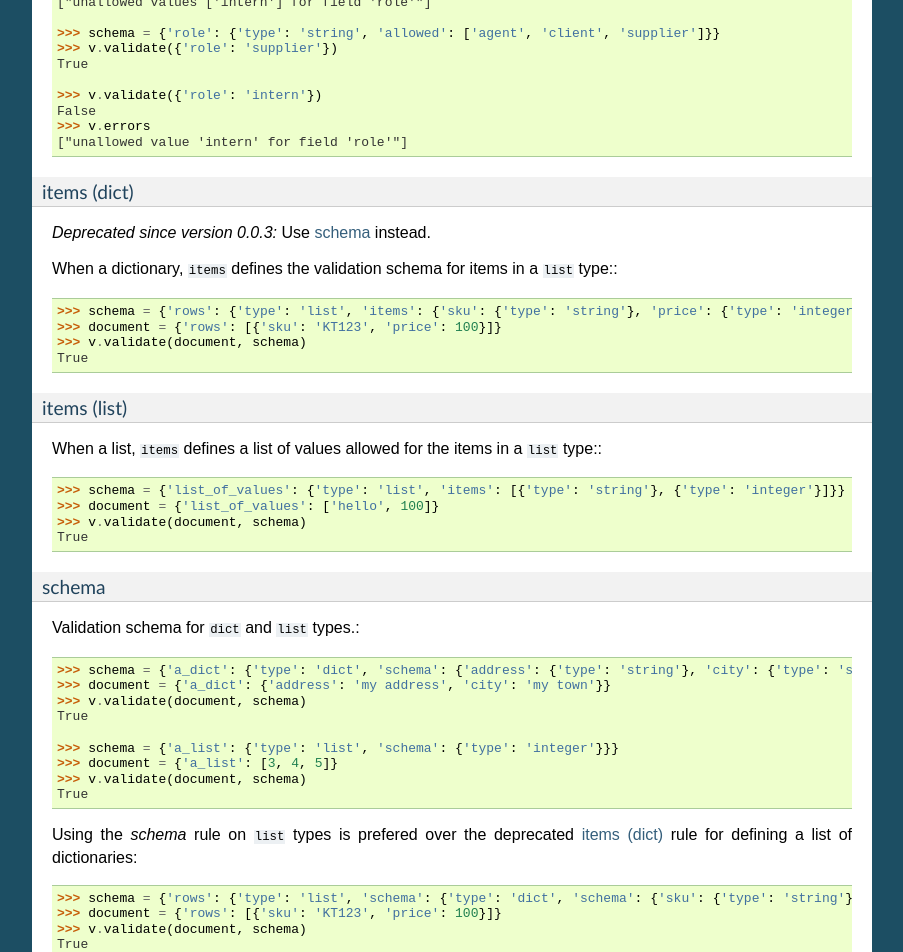
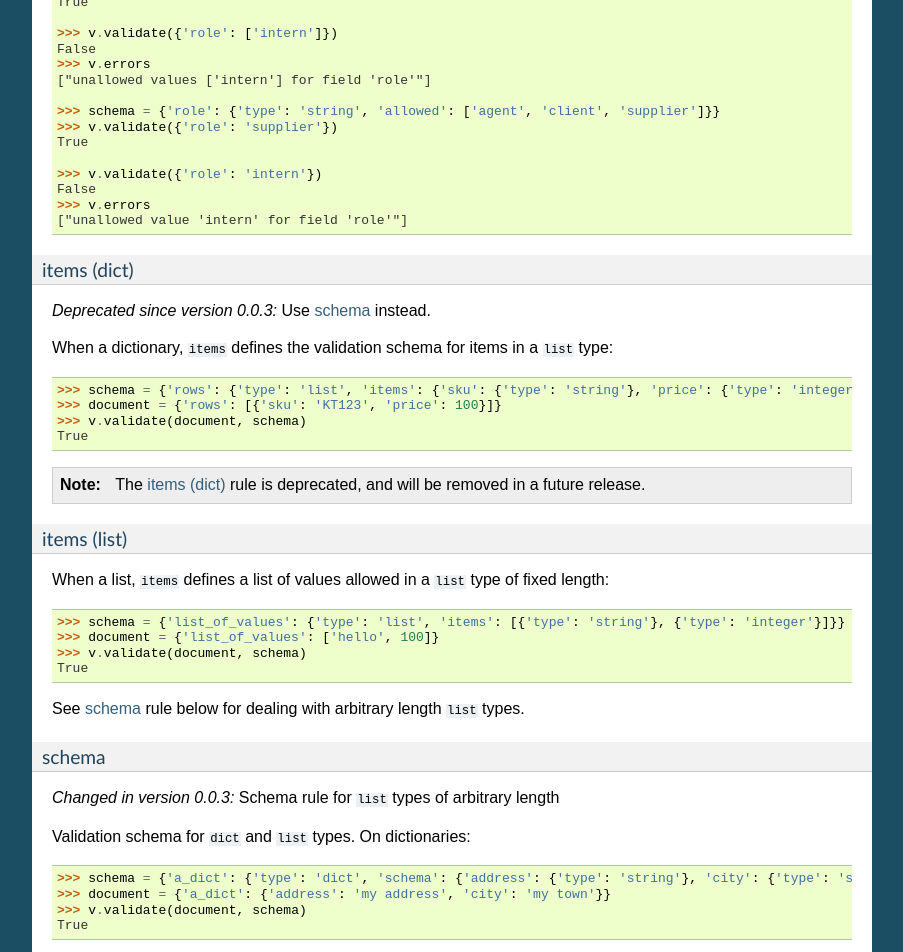
Before and after one commit to pyeve/cerberus, a Sphinx documentation site: the page built from docs/index.rst, in a window 1280 px wide and 1400 px high, scrolled down 3435 px. Shown: the top 952 px of the window, without its empty margins (198-1101 px from the left). Built offline with Sphinx 7.4.7, drawn with Linux system fonts in a browser that asks for light colours; some of the changed text lies outside the part shown.

Commit message:
Documentation update to better address the new 'Schema on lists' rule Moved the Ambrose Bierce citation up to the opening chapter. Fixed a few typos.

```diff
--- a/docs/index.rst
+++ b/docs/index.rst
@@ -7,6 +7,10 @@ Cerberus provides type checking and other base functionality out of the box and
 is designed to be easily extensible, allowing for easy custom validation. It
 has no dependancies and is thoroughly tested under Python 2.6 and 2.7. Support
 for Python 3.x is planned.
+
+    *CERBERUS, n. The watch-dog of Hades, whose duty it was to guard the
+    entrance; everybody, sooner or later, had to go there, and nobody wanted to
+    carry off the entrance. -Ambrose Bierce, The Devil's Dictionary*
 
 Usage
 ------
@@ -211,41 +215,52 @@ items (dict)
    Use :ref:`schema` instead.
 
 When a dictionary, ``items`` defines the validation schema for items in
-a ``list`` type:::
+a ``list`` type: ::
 
     >>> schema = {'rows': {'type': 'list', 'items': {'sku': {'type': 'string'}, 'price': {'type': 'integer'}}}}
     >>> document = {'rows': [{'sku': 'KT123', 'price': 100}]}
     >>> v.validate(document, schema)
     True
 
+.. note::
+
+    The :ref:`items_dict` rule is deprecated, and will be removed in a future release.
+
 items (list)
 ''''''''''''
-When a list, ``items`` defines a list of values allowed for the items in
-a ``list`` type:::
+When a list, ``items`` defines a list of values allowed in a ``list`` type of
+fixed length: ::
 
     >>> schema = {'list_of_values': {'type': 'list', 'items': [{'type': 'string'}, {'type': 'integer'}]}}
     >>> document = {'list_of_values': ['hello', 100]}
     >>> v.validate(document, schema)
     True
 
+See :ref:`schema` rule below for dealing with arbitrary length ``list`` types.
+
 .. _schema:
 
 schema
 ''''''
-Validation schema for ``dict`` and ``list`` types.::
+.. versionchanged:: 0.0.3
+   Schema rule for ``list`` types of arbitrary length
+
+Validation schema for ``dict`` and ``list`` types. On dictionaries: ::
 
     >>> schema = {'a_dict': {'type': 'dict', 'schema': {'address': {'type': 'string'}, 'city': {'type': 'string', 'required': True}}}}
     >>> document = {'a_dict': {'address': 'my address', 'city': 'my town'}}
     >>> v.validate(document, schema)
     True
 
+You can also use this rule to validate arbitrary length ``list`` items. ::
+
     >>> schema = {'a_list': {'type': 'list', 'schema': {'type': 'integer'}}}
     >>> document = {'a_list': [3, 4, 5]}
     >>> v.validate(document, schema)
     True
 
-Using the `schema` rule on ``list`` types is prefered over the deprecated
-:ref:`items_dict` rule for defining a list of dictionaries::
+The `schema` rule on ``list`` types is also the prefered method for defining
+and validating a list of dictionaries. ::
 
     >>> schema = {'rows': {'type': 'list', 'schema': {'type': 'dict', 'schema': {'sku': {'type': 'string'}, 'price': {'type': 'integer'}}}}}
     >>> document = {'rows': [{'sku': 'KT123', 'price': 100}]}
@@ -269,7 +284,7 @@ Exceptions
 Installation
 ------------
 Cerberus is on `PyPI <http://pypi.python.org/pypi/Cerberus>`_ so all you need
-to do is:::
+to do is: ::
 
     pip install cerberus
 
@@ -293,7 +308,3 @@ This is an open source project by `Nicola Iarocci
 <http://nicolaiarocci.com>`_. See the original `LICENSE
 <https://github.com/nicolaiarocci/cerberus/blob/master/LICENSE>`_ for more
 informations.
-
-    *CERBERUS, n. The watch-dog of Hades, whose duty it was to guard the
-    entrance; everybody, sooner or later, had to go there, and nobody wanted to
-    carry off the entrance. -Ambrose Bierce, The Devil's Dictionary*
```
